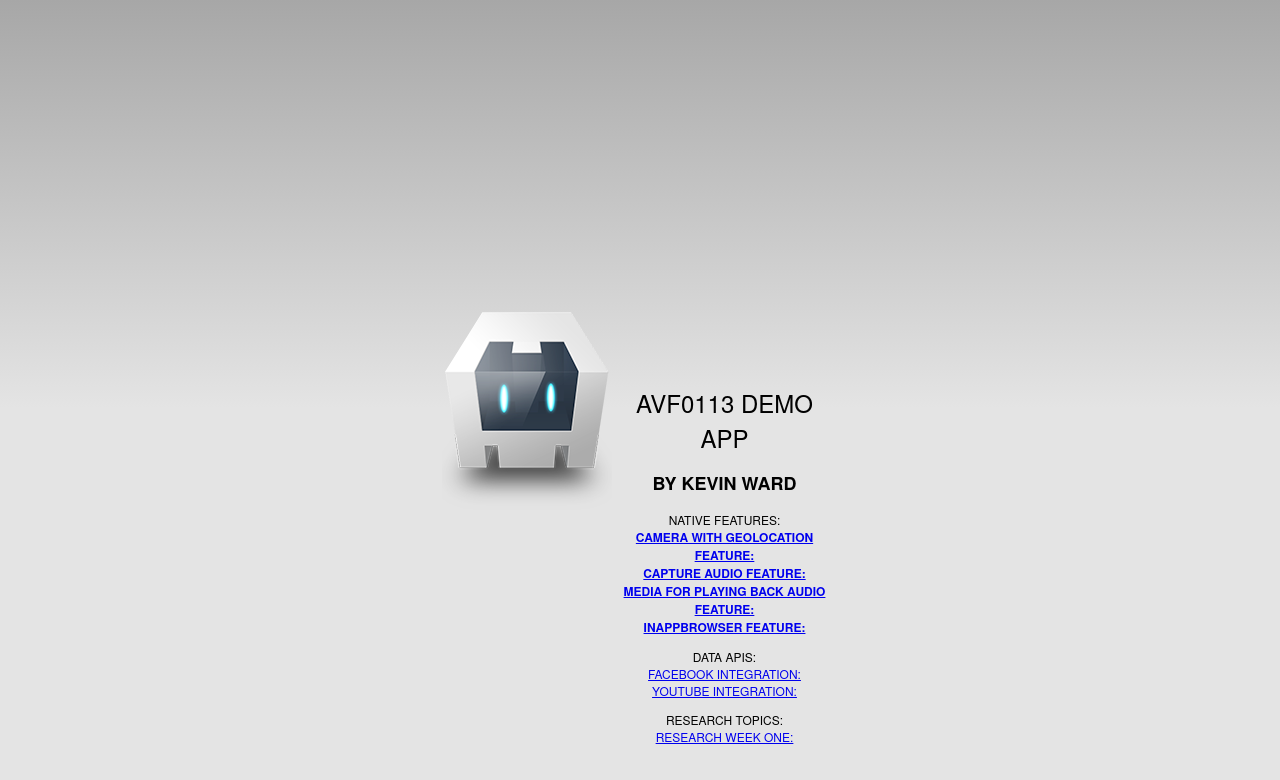
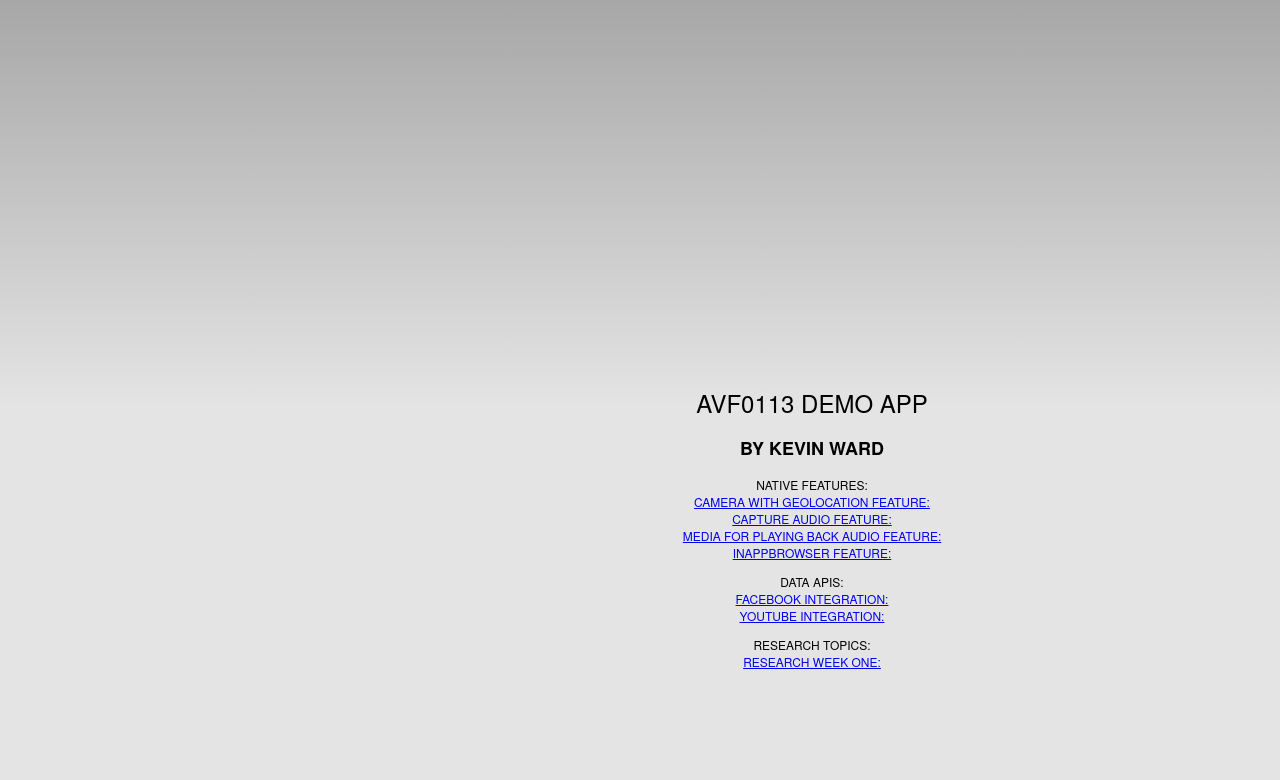
Before and after one commit to Xalicus/AVF0113, a plain HTML site: page avfdemo/www/index.html in a window 1280 px wide. Drawn offline with Linux system fonts and the light colour scheme.

Commit message:
Got rid of the logos, and changed a few other things.

```diff
--- a/avfdemo/www/css/index.css
+++ b/avfdemo/www/css/index.css
@@ -38,7 +38,7 @@ body {
     left:50%;
     top:50%;
     height:50px;                   /* text area height */
-    width:225px;                   /* text area width */
+    width:400px;                   /* text area width */
     text-align:center;
     padding:180px 0px 0px 0px;     /* image height is 200px (bottom 20px are overlapped with text) */
     margin:-115px 0px 0px -112px;  /* offset vertical: half of image height and text area height */
--- a/avfdemo/www/index.html
+++ b/avfdemo/www/index.html
@@ -17,10 +17,10 @@
             <h1>AVF0113 Demo App</h1>
             <h2>By Kevin Ward</h2>
             <p id="native">Native features:<br />
-            <strong><a href="#">Camera with Geolocation feature:</a></strong><br />
-            <strong><a href="#">Capture Audio feature:</a></strong><br />
-            <strong><a href="#">Media for playing back audio feature:</a></strong><br />
-            <strong><a href="#">InAppBrowser feature:</a></strong></p>
+            <a href="#">Camera with Geolocation feature:</a><br />
+            <a href="#">Capture Audio feature:</a><br />
+            <a href="#">Media for playing back audio feature:</a><br />
+            <a href="#">InAppBrowser feature:</a></p>
 
             <p id="APIs">Data APIs:<br />
             <a href="#">Facebook Integration:</a><br />
@@ -32,8 +32,5 @@
         </div>
         <script type="text/javascript" src="cordova-2.3.0.js"></script>
         <script type="text/javascript" src="js/index.js"></script>
-        <script type="text/javascript">
-            app.initialize();
-        </script>
     </body>
 </html>
```
Also changed, not shown: avfdemo/www/img/logo.png (deleted), avfdemo1/assets/www/img/cordova.png (deleted), avfdemo1/assets/www/img/logo.png (deleted), 1 other file.
